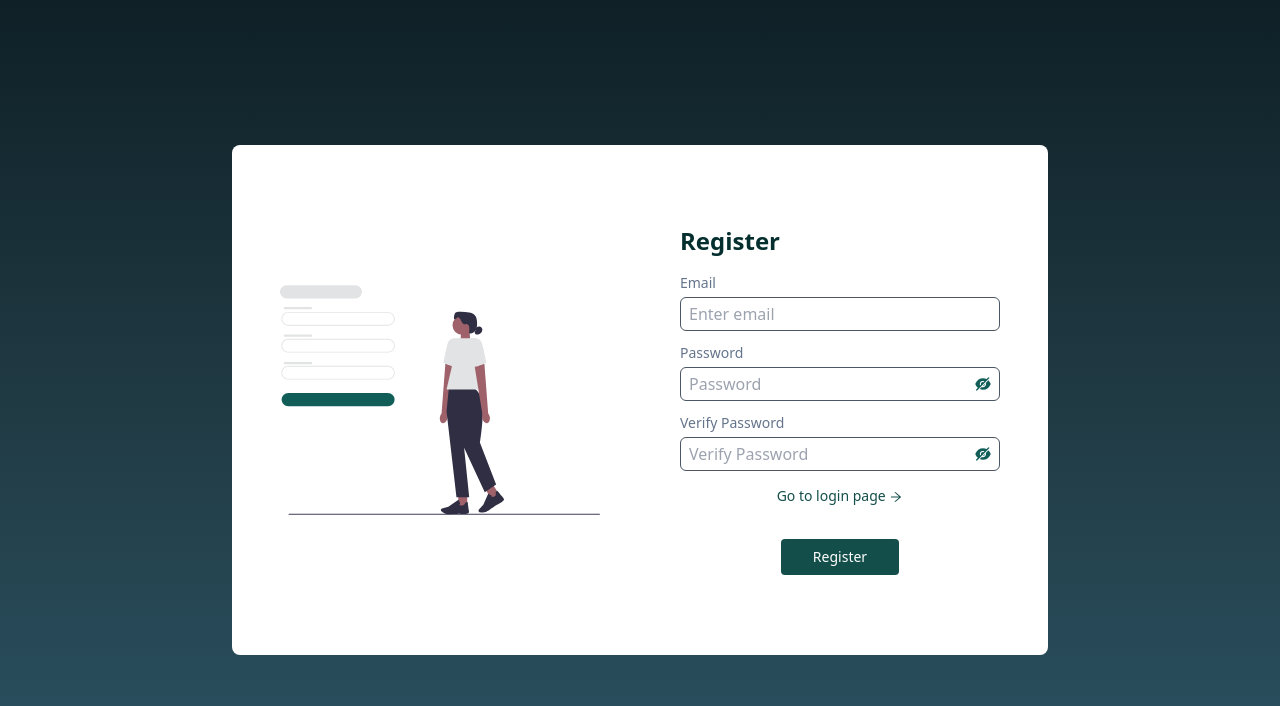
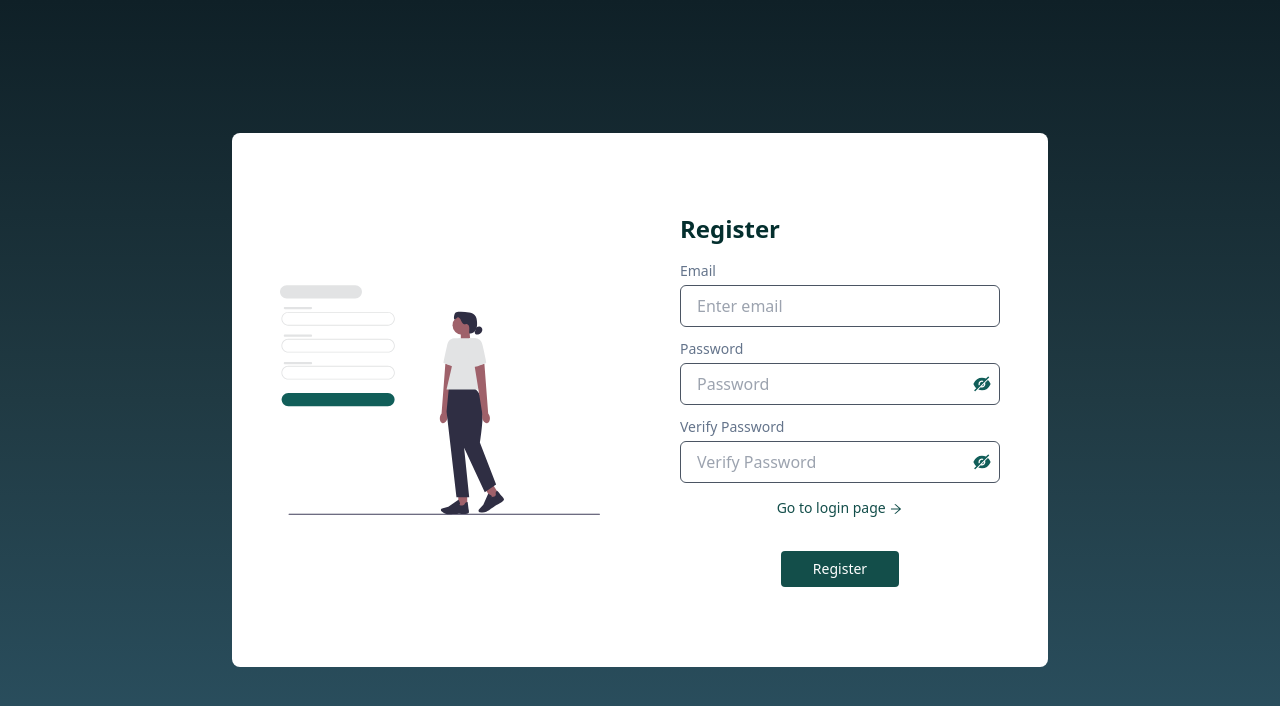
Before and after one commit to ogzcode/Full-Stack-Note-App, a React (Vite) app in the folder JWT-Frontend/: page /register in a window 1280 px wide. Shown: the top 706 px of the page. Built offline with nearby package versions, Linux system fonts and the light colour scheme.

Commit message:
Visual edits were made

```diff
--- a/JWT-Frontend/src/App.css
+++ b/JWT-Frontend/src/App.css
@@ -63,3 +63,17 @@
 .sidebar {
   transition: all 0.3s ease-in-out;
 }
+
+.sidebar::-webkit-scrollbar {
+  width: 4px;
+  height: 16px;
+}
+
+.sidebar::-webkit-scrollbar-track {
+  background-color: none;
+}
+
+.sidebar::-webkit-scrollbar-thumb {
+  background-color: #ffffff;
+  border-radius: 4px;
+}
--- a/JWT-Frontend/src/context/useNoteUpdateContext.jsx
+++ /dev/null
@@ -1,17 +0,0 @@
-import { createContext, useContext, useState } from "react";
-
-const NoteUpdateContext = createContext();
-
-export const useNoteUpdateContext = () => useContext(NoteUpdateContext);
-
-export const NoteUpdateProvider = ({ children }) => {
-    const [selectedNote, setNote] = useState({});
-
-    const handleUpdate = (noteCopy) => setNote(noteCopy);
-
-    return (
-        <NoteUpdateContext.Provider value={{ selectedNote, handleUpdate }}>
-            {children}
-        </NoteUpdateContext.Provider>
-    );
-}
--- a/JWT-Frontend/src/pages/auth/Login.jsx
+++ b/JWT-Frontend/src/pages/auth/Login.jsx
@@ -7,8 +7,7 @@ import { loginThunk, setError, setErrorMessage } from "../../redux/slice/userSli
 import loginSVG from "../../assets/login.svg";
 import { AiOutlineArrowRight, AiFillEye, AiFillEyeInvisible } from "react-icons/ai";
 
-import { Alert } from "react-bootstrap";
-
+import { Alert } from "../../components/Alert";
 
 export default function Login() {
     const [email, setEmail] = useState("");
@@ -69,16 +68,16 @@ export default function Login() {
                     <form className="" onSubmit={handleSubmit}>
                         <div className="mb-3">
                             <label className="block text-sm mb-1 text-slate-500">Email</label>
-                            <input type="email" placeholder="Enter email" name="email" className="text-teal-950 px-2 py-1 rounded-md border w-full border-gray-600 outline-0"
+                            <input type="email" placeholder="Enter email" name="email" className="text-teal-950 px-4 py-2 rounded-md border w-full border-gray-600 outline-0"
                                 value={email} onChange={e => handleChange(e.target.value, setEmail)} required />
                         </div>
 
                         <div className="mb-3">
                             <label className="block text-sm mb-1 text-slate-500">Password</label>
                             <div className="relative">
-                                <input type={showPassword ? "text" : "password"} placeholder="Password" name="password" className="text-teal-950 px-2 py-1 rounded-md border w-full border-gray-600 outline-0"
+                                <input type={showPassword ? "text" : "password"} placeholder="Password" name="password" className="text-teal-950 px-4 py-2 rounded-md border w-full border-gray-600 outline-0"
                                     value={password} onChange={e => handleChange(e.target.value, setPassword)} required />
-                                <span className="absolute top-1/2 right-2 text-lg text-teal-800 transform -translate-y-1/2 cursor-pointer" onClick={() => setShowPassword(!showPassword)}>
+                                <span className="absolute top-1/2 right-2 text-xl text-teal-800 transform -translate-y-1/2 cursor-pointer" onClick={() => setShowPassword(!showPassword)}>
                                     {showPassword ? <AiFillEye /> : <AiFillEyeInvisible />}
                                 </span>
                             </div>
--- a/JWT-Frontend/src/pages/auth/Register.jsx
+++ b/JWT-Frontend/src/pages/auth/Register.jsx
@@ -76,16 +76,16 @@ export default function Register() {
                     <form className="" onSubmit={handleSubmit}>
                         <div className="mb-3">
                             <label className="block text-sm mb-1 text-slate-500">Email</label>
-                            <input type="email" placeholder="Enter email" name="email" className="text-teal-950 px-2 py-1 rounded-md border w-full border-gray-600 outline-0"
+                            <input type="email" placeholder="Enter email" name="email" className="text-teal-950 px-4 py-2 rounded-md border w-full border-gray-600 outline-0"
                                 value={email} onChange={e => handleChange(e.target.value, setEmail)} required />
                         </div>
 
                         <div className="mb-3">
                             <label className="block text-sm mb-1 text-slate-500">Password</label>
                             <div className="relative">
-                                <input type={showPassword ? "text" : "password"} placeholder="Password" name="password" className="text-teal-950 px-2 py-1 rounded-md border w-full border-gray-600 outline-0"
+                                <input type={showPassword ? "text" : "password"} placeholder="Password" name="password" className="text-teal-950 px-4 py-2 rounded-md border w-full border-gray-600 outline-0"
                                     value={password} onChange={e => handleChange(e.target.value, setPassword)} required />
-                                <span className="absolute top-1/2 right-2 text-lg text-teal-800 transform -translate-y-1/2 cursor-pointer" onClick={() => setShowPassword(!showPassword)}>
+                                <span className="absolute top-1/2 right-2 text-xl text-teal-800 transform -translate-y-1/2 cursor-pointer" onClick={() => setShowPassword(!showPassword)}>
                                     {showPassword ? <AiFillEye /> : <AiFillEyeInvisible />}
                                 </span>
                             </div>
@@ -94,9 +94,9 @@ export default function Register() {
                         <div className="mb-3">
                             <label className="block text-sm mb-1 text-slate-500">Verify Password</label>
                             <div className="relative">
-                                <input type={showPassword ? "text" : "password"} placeholder="Verify Password" name="password" className="text-teal-950 px-2 py-1 rounded-md border w-full border-gray-600 outline-0"
+                                <input type={showPassword ? "text" : "password"} placeholder="Verify Password" name="password" className="text-teal-950 px-4 py-2 rounded-md border w-full border-gray-600 outline-0"
                                     value={verifyPassword} onChange={e => handleChange(e.target.value, setVerify)} required />
-                                <span className="absolute top-1/2 right-2 text-lg text-teal-800 transform -translate-y-1/2 cursor-pointer" onClick={() => setShowPassword(!showPassword)}>
+                                <span className="absolute top-1/2 right-2 text-xl text-teal-800 transform -translate-y-1/2 cursor-pointer" onClick={() => setShowPassword(!showPassword)}>
                                     {showPassword ? <AiFillEye /> : <AiFillEyeInvisible />}
                                 </span>
                             </div>
```
Also changed, not shown: JWT-Frontend/src/App.jsx (line endings or trailing spaces).
